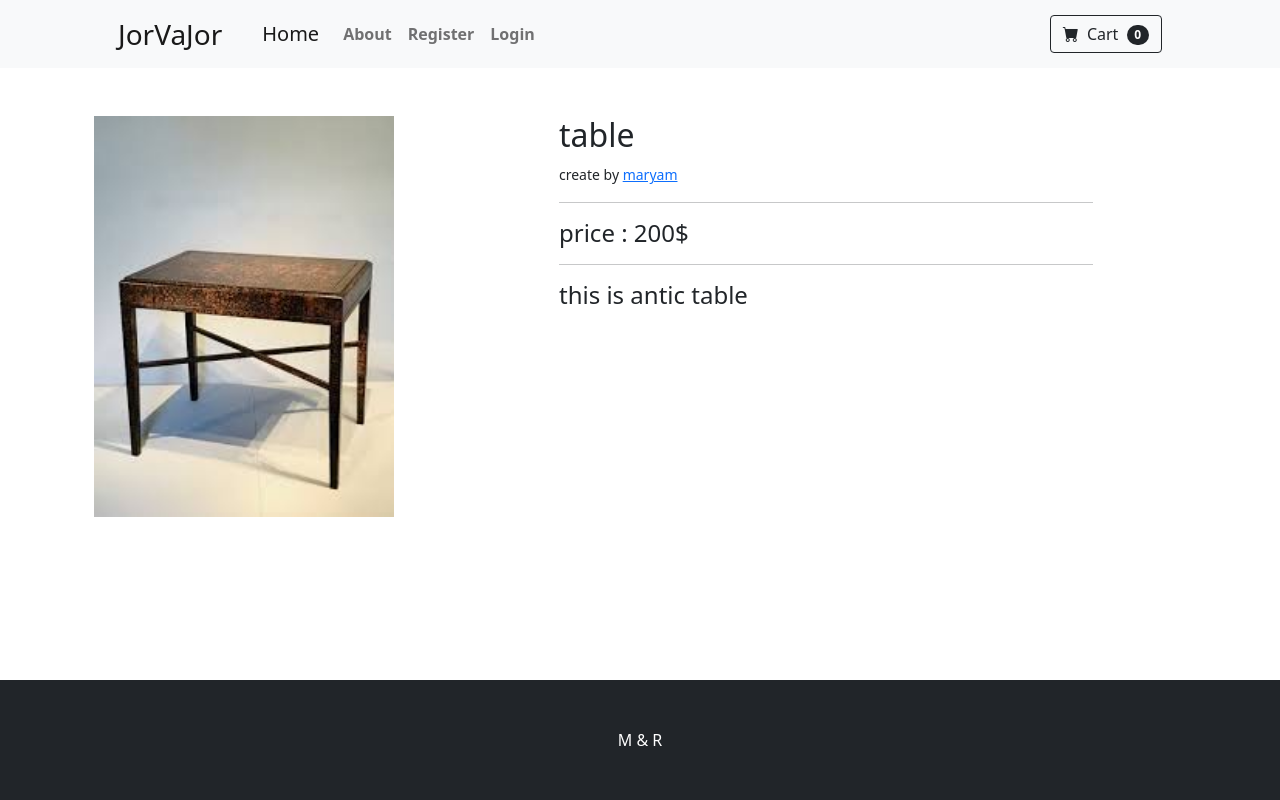
After one commit to MaryOstovar/JOrVaJor-shop, a Django app: page /post/detail/3/ in a window 1280 px wide. The commit adds this page. Run offline with Django 4.2, Linux system fonts and the light colour scheme; data comes from the database, SQL or seed files in the repository; both versions use the stored data as it was after the commit; some libraries are stand-ins or nearby versions.

Commit message:
detail page add

```diff
--- /dev/null
+++ b/home/templates/home/detail.html
@@ -0,0 +1,63 @@
+{% extends 'index.html' %}
+{% load static %}
+{% block content %}
+
+<link href="https://maxcdn.bootstrapcdn.com/font-awesome/4.3.0/css/font-awesome.min.css" rel="stylesheet" />
+<div class="container">
+    <!-- product -->
+    <div class="product-content product-wrap clearfix product-deatil">
+        <div class="row">
+            <div class="col-md-5 col-sm-12 col-xs-12">
+                <div class="product-image">
+                    <div id="myCarousel-2" class="carousel slide">
+                        <ol class="carousel-indicators">
+                            <li data-target="#myCarousel-2" data-slide-to="0" class=""></li>
+                            <li data-target="#myCarousel-2" data-slide-to="1" class="active"></li>
+                            <li data-target="#myCarousel-2" data-slide-to="2" class=""></li>
+                        </ol>
+                        <div class="carousel-inner">
+                            <!-- Slide 1 -->
+                            <div class="item active">
+                                <img src="{{ product.image.url }}" class="img-responsive" alt=""  width="300"/>
+                            </div>
+
+                        </div>
+                        <a class="left carousel-control" href="#myCarousel-2" data-slide="prev"> <span class="glyphicon glyphicon-chevron-left"></span> </a>
+                        <a class="right carousel-control" href="#myCarousel-2" data-slide="next"> <span class="glyphicon glyphicon-chevron-right"></span> </a>
+                    </div>
+                </div>
+            </div>
+
+            <div class="col-md-6 col-md-offset-1 col-sm-12 col-xs-12">
+                <h2 class="name">
+                    {{ product.name }}
+                    <br>
+                  </h2>
+                    <small>create by <a href="javascript:void(0);">{{ product.user.full_name }}</a></small></p>
+
+                <hr />
+                <h4 class="price-container">
+                   price : {{ product.price }}$
+
+                </h4>
+                <hr />
+                <h4>
+                    {{ product.description }}
+                </h4>
+                <div class="description description-tabs">
+
+
+                    </div>
+                </div>
+
+
+    <!-- end product -->
+</div>
+    </div>
+
+</div>
+
+
+
+
+{% endblock %}
--- a/home/templates/home/home.html
+++ b/home/templates/home/home.html
@@ -33,7 +33,7 @@
                             </div>
                             <!-- Product actions-->
                             <div class="card-footer p-4 pt-0 border-top-0 bg-transparent">
-                                <div class="text-center"><a class="btn btn-outline-dark mt-auto" href="#">View detail</a></div>
+                                <div class="text-center"><a class="btn btn-outline-dark mt-auto" href="{% url 'homa:post_detail' product.pk %}">View detail</a></div>
                             </div>
                         </div>
                     </div>
--- a/home/urls.py
+++ b/home/urls.py
@@ -1,5 +1,5 @@
 from django.urls import path, re_path
-from home.views import HomeView, AboutView, PostCreateView, MyPostsView
+from home.views import HomeView, AboutView, PostCreateView, MyPostsView, PostDetailView
 
 app_name = 'home'
 urlpatterns = [
@@ -7,5 +7,6 @@ urlpatterns = [
     path('<int:pk>', MyPostsView.as_view(), name='my_post'),
     path('about/', AboutView.as_view(), name='about'),
     path('post/create/', PostCreateView.as_view(), name='post_create'),
+    path('post/detail/<int:pk>/', PostDetailView.as_view(), name='post_detail')
 
 ]
--- a/home/views.py
+++ b/home/views.py
@@ -45,3 +45,8 @@ class PostCreateView(LoginRequiredMixin, View):
             return redirect('home:home')
         messages.error(request, 'your data wrong', 'danger')
         return redirect('home:post_create')
+
+class PostDetailView(View):
+    def get(self, request, pk):
+        product = Product.objects.filter(pk=pk).first()
+        return render(request, 'home/detail.html', {'product': product})
--- a/templates/index.html
+++ b/templates/index.html
@@ -96,7 +96,7 @@
 </section>
 <!-- Footer-->
 <footer class="py-5 bg-dark fixed-bottom">
-    <div class="container"><p class="m-0  text-center text-white">Created by mary with </p></div>
+    <div class="container"><p class="m-0  text-center text-white">M & R</p></div>
 </footer>
 <!-- Bootstrap core JS-->
 <script src="https://cdn.jsdelivr.net/npm/bootstrap@5.1.3/dist/js/bootstrap.bundle.min.js"></script>
```
Also changed, not shown: db.sqlite3, media/image/images_zFGTFXM.jpeg (added), static/img/background.jpeg (added).
